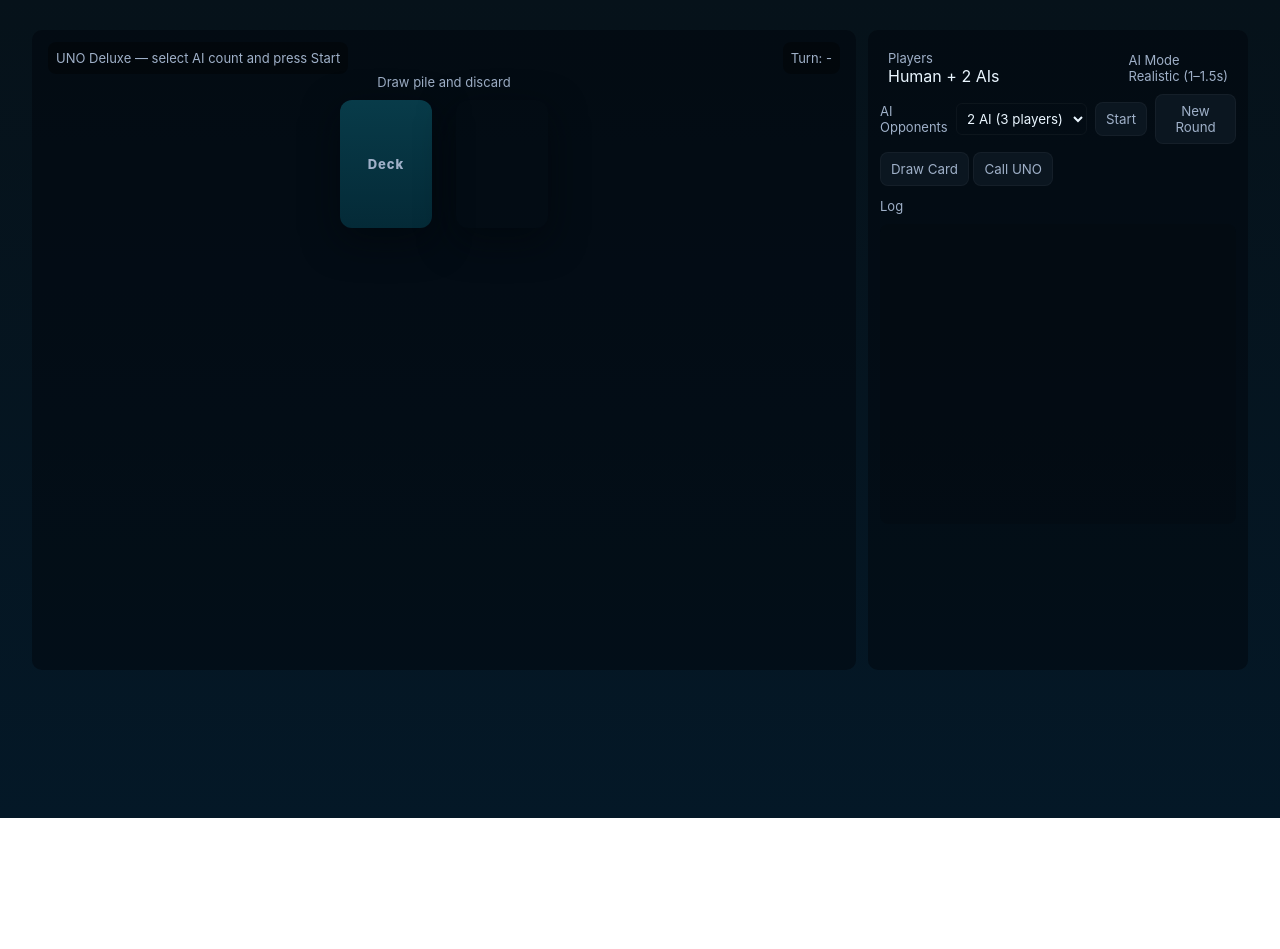
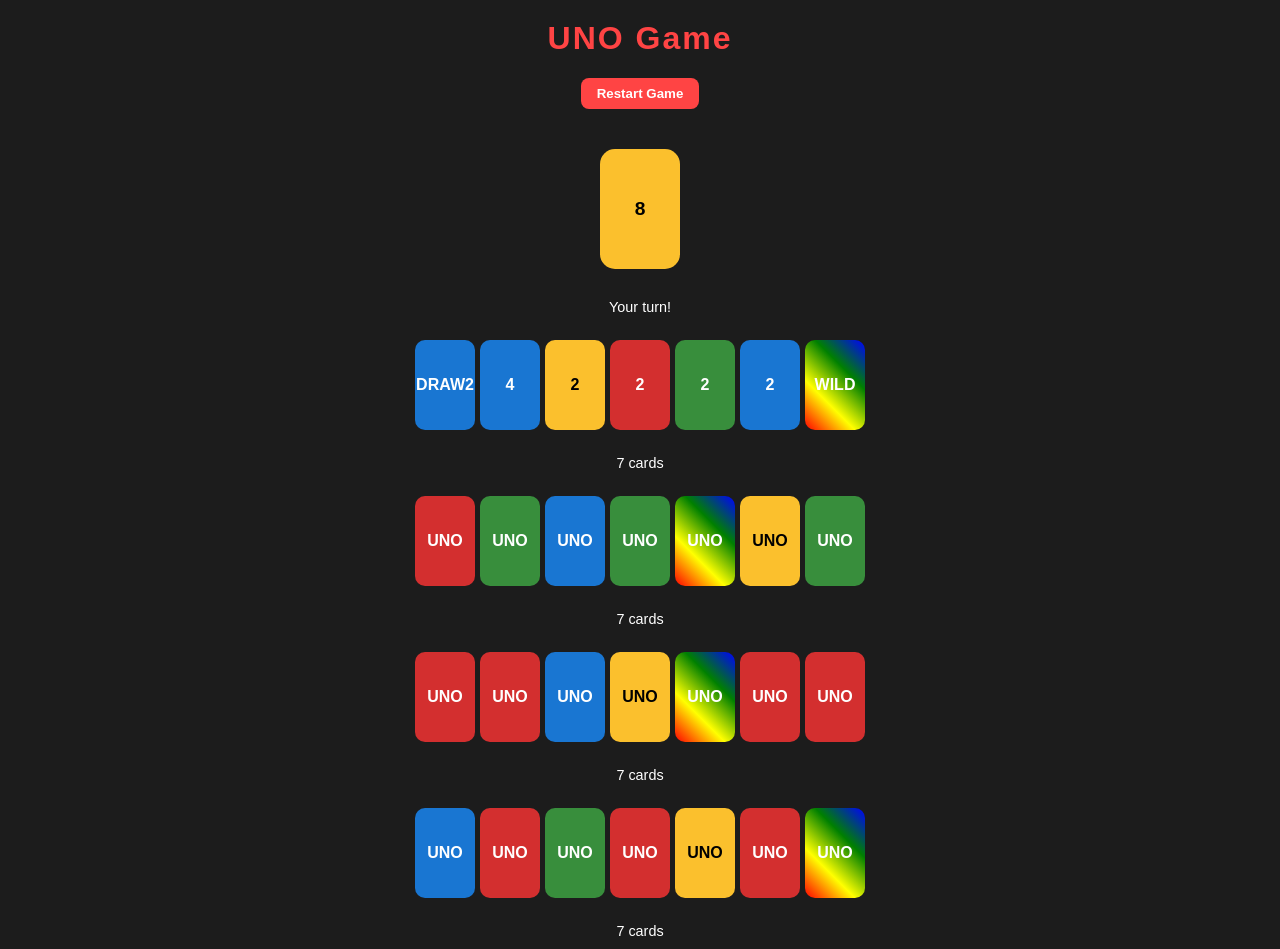
Before and after one commit to maylol1/Archipalego, a plain HTML site: page index.html in a window 1280 px wide. Before the commit the page ends 818 px from the top, so only its background shows below. Drawn offline with Linux system fonts and the light colour scheme.

Commit message:
Refactor HTML and improve game script
Refactor HTML structure and styles for improved layout and design. Update game script for better AI and gameplay mechanics.

```diff
--- a/index.html
+++ b/index.html
@@ -1,131 +1,148 @@
-<!doctype html>
+<!DOCTYPE html>
 <html lang="en">
 <head>
-<meta charset="utf-8" />
-<meta name="viewport" content="width=device-width,initial-scale=1" />
-<title>UNO Deluxe — Fixed & Polished</title>
+<meta charset="UTF-8" />
+<meta name="viewport" content="width=device-width, initial-scale=1.0" />
+<title>UNO Game - Refactored</title>
 <style>
-  :root{
-    --bg1:#06121a; --bg2:#041827;
-    --card-w:92px; --card-h:128px;
-    --red:#ef4444; --yellow:#f59e0b; --green:#10b981; --blue:#3b82f6; --wild:#111827;
-    --muted:#9fb0c8;
+  body {
+    background: #1c1c1c;
+    color: white;
+    font-family: "Poppins", sans-serif;
+    margin: 0;
+    overflow-x: hidden;
+    display: flex;
+    flex-direction: column;
+    align-items: center;
   }
-  *{box-sizing:border-box;font-family:Inter,system-ui,-apple-system,Segoe UI,Roboto,Arial;color:#eaf6ff}
-  html,body{height:100%;margin:0;background:linear-gradient(180deg,var(--bg1),var(--bg2))}
-  .container{max-width:1240px;margin:18px auto;padding:12px;display:grid;grid-template-columns:1fr 380px;gap:12px}
-  .board{background:linear-gradient(180deg,rgba(255,255,255,0.02),transparent);padding:12px;border-radius:12px;min-height:80vh;position:relative;overflow:hidden}
-  .panel{background:rgba(1,6,12,0.48);padding:12px;border-radius:10px}
-  .topRow{display:flex;justify-content:space-between;align-items:center;padding:8px}
-  .centerArea{display:flex;flex-direction:column;align-items:center;justify-content:center;margin-top:8px}
-  .piles{display:flex;gap:24px;align-items:center}
-  .pile{width:var(--card-w);height:var(--card-h);border-radius:12px;box-shadow:0 12px 36px rgba(2,6,12,0.6);display:flex;align-items:center;justify-content:center;position:relative;overflow:visible}
-  .cardBack{width:100%;height:100%;border-radius:12px;background:linear-gradient(180deg,#083b49,#042a37);display:flex;align-items:center;justify-content:center;color:#bfe7f8;font-weight:800;letter-spacing:1px}
-  #discardTop{width:100%;height:100%;border-radius:12px;display:flex;align-items:center;justify-content:center;font-weight:900;color:#021018}
-  .playersTop{display:flex;justify-content:center;gap:12px;align-items:flex-end;padding:12px}
-  .aiSlot{display:flex;flex-direction:column;align-items:center;gap:6px;width:160px}
-  .aiCards{display:flex;gap:6px}
-  .aiCard{width:34px;height:56px;border-radius:8px;background:#021826;box-shadow:inset 0 -6px 12px rgba(0,0,0,0.4)}
-  .statusBar{position:absolute;left:16px;top:12px;background:rgba(0,0,0,0.36);padding:8px;border-radius:8px}
-  .turnBadge{position:absolute;right:16px;top:12px;background:rgba(0,0,0,0.36);padding:8px;border-radius:8px}
-  .log{height:300px;overflow:auto;padding:8px;background:rgba(0,0,0,0.12);border-radius:8px;margin-top:10px;font-size:13px}
-  .controls{display:flex;gap:8px;align-items:center;margin-bottom:8px}
-  button{background:#0b1620;border:1px solid rgba(255,255,255,0.04);color:var(--muted);padding:8px 10px;border-radius:8px;cursor:pointer}
-  select,input{padding:6px;border-radius:6px;background:transparent;border:1px solid rgba(255,255,255,0.04);color:#eaf6ff}
-  .playerHandWrap{position:fixed;left:50%;transform:translateX(-50%);bottom:18px;display:flex;gap:10px;align-items:flex-end;padding:8px;pointer-events:none}
-  .handCard{width:var(--card-w);height:var(--card-h);border-radius:12px;display:flex;flex-direction:column;align-items:center;justify-content:center;font-weight:900;color:#021018;pointer-events:auto;cursor:pointer;transition:transform .22s cubic-bezier(.17,.67,.32,1), box-shadow .18s ease, opacity .18s ease}
-  .handCard:hover{transform:translateY(-10px) scale(1.02);box-shadow:0 28px 56px rgba(3,7,12,0.6)}
-  .face-red{background:linear-gradient(180deg,#ff7b7b,var(--red));color:white}
-  .face-yellow{background:linear-gradient(180deg,#ffde7a,var(--yellow));color:#021018}
-  .face-green{background:linear-gradient(180deg,#8cefc2,var(--green));color:#021018}
-  .face-blue{background:linear-gradient(180deg,#a7d3ff,var(--blue));color:#021018}
-  .face-wild{background:linear-gradient(180deg,#3a3a3a,var(--wild));color:white}
-  .cardSymbol{font-size:34px;line-height:1}
-  .cardSub{font-size:12px;color:rgba(0,0,0,0.35);margin-top:6px}
-  .glowActive{box-shadow:0 24px 60px rgba(125,211,252,0.12), 0 6px 18px rgba(125,211,252,0.06)}
-  .playedFloating{position:absolute;transition:transform .52s cubic-bezier(.17,.67,.32,1), opacity .4s ease;will-change:transform;z-index:999}
-  .fadeIn{animation:fadeIn .28s ease}
-  @keyframes fadeIn{from{opacity:0;transform:scale(.96)}to{opacity:1;transform:scale(1)}}
-  .reverseSpin{animation:spinRev 0.8s ease}
-  @keyframes spinRev{from{transform:rotate(0)}to{transform:rotate(360deg)}}
-  .colorPickPanel{position:absolute;left:50%;top:50%;transform:translate(-50%,-50%);background:rgba(3,6,9,0.96);padding:12px;border-radius:12px;display:flex;gap:8px;z-index:1200}
-  .colorPickBtn{width:64px;height:64px;border-radius:10px;border:3px solid rgba(0,0,0,0.18);cursor:pointer;box-shadow:0 14px 40px rgba(0,0,0,0.6)}
-  .hidden{display:none}
-  .centerOverlay{position:absolute;left:50%;top:52%;transform:translate(-50%,-50%);pointer-events:none}
-  .victory{position:absolute;left:50%;top:50%;transform:translate(-50%,-50%);background:rgba(2,6,12,0.9);padding:18px;border-radius:12px;z-index:2000;text-align:center}
-  .mini{font-size:13px;color:var(--muted)}
-  @media(max-width:980px){ .container{grid-template-columns:1fr} .playerHandWrap{left:50%;transform:translateX(-50%);bottom:8px} }
-  /* Hand fan spacing: use CSS variable to calculate translation to ensure stable layout */
-  .handContainer{display:flex;gap:10px;padding:6px;pointer-events:auto}
+
+  h1 {
+    margin-top: 20px;
+    color: #ff4444;
+    letter-spacing: 2px;
+  }
+
+  #game {
+    display: flex;
+    flex-direction: column;
+    align-items: center;
+    margin-top: 10px;
+  }
+
+  .hand {
+    display: flex;
+    flex-wrap: wrap;
+    justify-content: center;
+    margin: 15px;
+    gap: 5px;
+  }
+
+  .card {
+    width: 60px;
+    height: 90px;
+    border-radius: 10px;
+    background: gray;
+    color: white;
+    display: flex;
+    justify-content: center;
+    align-items: center;
+    font-weight: bold;
+    cursor: pointer;
+    transition: transform 0.2s, box-shadow 0.2s;
+    user-select: none;
+  }
+
+  .card:hover {
+    transform: translateY(-5px);
+    box-shadow: 0 0 10px #fff3;
+  }
+
+  .red { background: #d32f2f; }
+  .yellow { background: #fbc02d; color: black; }
+  .green { background: #388e3c; }
+  .blue { background: #1976d2; }
+  .wild { background: linear-gradient(45deg, red, yellow, green, blue); }
+
+  #top-card {
+    width: 80px;
+    height: 120px;
+    border-radius: 15px;
+    margin: 20px;
+    font-size: 1.2em;
+  }
+
+  #color-picker {
+    display: none;
+    justify-content: center;
+    gap: 10px;
+    margin: 10px;
+  }
+
+  .color-btn {
+    width: 60px;
+    height: 60px;
+    border-radius: 50%;
+    border: none;
+    cursor: pointer;
+    outline: none;
+  }
+
+  .color-btn.red { background: #d32f2f; }
+  .color-btn.yellow { background: #fbc02d; }
+  .color-btn.green { background: #388e3c; }
+  .color-btn.blue { background: #1976d2; }
+
+  .info {
+    margin: 10px;
+    font-size: 0.9em;
+  }
+
+  #reset-btn {
+    background: #ff4444;
+    color: white;
+    padding: 8px 16px;
+    border: none;
+    border-radius: 8px;
+    cursor: pointer;
+    margin-bottom: 10px;
+    font-weight: bold;
+  }
+
+  #reset-btn:hover { background: #ff6666; }
+
 </style>
 </head>
 <body>
-<div class="container">
-  <div class="board panel" id="board" tabindex="0">
-    <div class="statusBar mini" id="status">UNO Deluxe — select AI count and press Start</div>
-    <div class="turnBadge mini" id="turnBadge">Turn: -</div>
+  <h1>UNO Game</h1>
 
-    <div class="playersTop" id="playersTop"></div>
+  <button id="reset-btn">Restart Game</button>
 
-    <div class="centerArea">
-      <div id="centerAction" class="mini" style="margin-bottom:10px">Draw pile and discard</div>
-      <div class="piles">
-        <div class="pile" id="drawPile" title="Draw Pile"><div class="cardBack mini" id="drawBack">Deck</div></div>
-        <div class="pile" id="discardPile" title="Discard Pile"><div id="discardTop" style="width:100%;height:100%;border-radius:12px;display:flex;align-items:center;justify-content:center;font-weight:900"></div></div>
-      </div>
+  <div id="game">
+    <div id="top-card" class="card"></div>
+
+    <div id="color-picker">
+      <button id="pick-red" class="color-btn red"></button>
+      <button id="pick-yellow" class="color-btn yellow"></button>
+      <button id="pick-green" class="color-btn green"></button>
+      <button id="pick-blue" class="color-btn blue"></button>
     </div>
 
-    <div id="playedArea" style="position:absolute;left:50%;top:40%;transform:translateX(-50%);pointer-events:none"></div>
+    <div class="info" id="turn-info">Your turn!</div>
 
-    <div id="colorPicker" class="colorPickPanel hidden">
-      <div class="mini" style="align-self:center;margin-right:6px">Choose color</div>
-      <div class="colorPickBtn face-red" data-color="red"></div>
-      <div class="colorPickBtn face-yellow" data-color="yellow"></div>
-      <div class="colorPickBtn face-green" data-color="green"></div>
-      <div class="colorPickBtn face-blue" data-color="blue"></div>
-    </div>
+    <div id="hand-0" class="hand"></div>
+    <div class="info" id="count-0">0 cards</div>
 
-    <div id="victoryOverlay" class="victory hidden"></div>
-  </div>
-
-  <aside class="panel">
-    <div class="topRow">
-      <div>
-        <div class="mini">Players</div>
-        <div class="big" id="playersCountLabel">Human + 2 AIs</div>
-      </div>
-      <div>
-        <div class="mini">AI Mode</div>
-        <div class="mini">Realistic (1–1.5s)</div>
-      </div>
-    </div>
-
-    <div class="controls">
-      <label class="mini">AI Opponents</label>
-      <select id="aiCountSelect"><option value="2">2 AI (3 players)</option><option value="3">3 AI (4 players)</option></select>
-      <button id="startBtn">Start</button>
-      <button id="newBtn">New Round</button>
-    </div>
-
-    <div style="margin-top:8px;">
-      <button id="drawBtn">Draw Card</button>
-      <button id="unoBtn">Call UNO</button>
-    </div>
-
-    <div style="margin-top:12px" class="mini">Log</div>
-    <div id="log" class="log mini"></div>
-
-  </aside>
-</div>
-
-<!-- Player hand overlay at bottom -->
-<div class="playerHandWrap" id="playerHand">
-  <div class="handContainer" id="handContainer"></div>
+    <div id="hand-1" class="hand"></div>
+    <div class="info" id="count-1">0 cards</div>
+    <div id="hand-2" class="hand"></div>
+    <div class="info" id="count-2">0 cards</div>
+    <div id="hand-3" class="hand"></div>
+    <div class="info" id="count-3">0 cards</div>
   </div>
 
   <script>
   /* ============================================================
-   UNO GAME SCRIPT – Refactored + Fixed + Smarter AI
+     UNO GAME SCRIPT – Refactored + Smarter AI + Freeze Fix
      ============================================================ */
 
   let deck = [];
@@ -135,10 +152,9 @@
   let topCard = null;
   let topColor = null;
   let busy = false;
-let waitingColor = null;
+  let waitingColor = false;
 
-/* --- Utility helpers --- */
-const sleep = (ms) => new Promise(r => setTimeout(r, ms));
+  const sleep = (ms) => new Promise((r) => setTimeout(r, ms));
   const log = (msg) => console.log(`[UNO] ${msg}`);
 
   function shuffle(array) {
@@ -149,10 +165,10 @@
     return array;
   }
 
-/* --- Deck management --- */
+  /* --- Deck --- */
   function buildDeck() {
     const colors = ["red", "yellow", "green", "blue"];
-  const values = ["0", "1", "2", "3", "4", "5", "6", "7", "8", "9", "skip", "reverse", "draw2"];
+    const values = ["0","1","2","3","4","5","6","7","8","9","skip","reverse","draw2"];
     deck = [];
     for (const c of colors) {
       for (const v of values) {
@@ -195,6 +211,7 @@
   function renderHands() {
     for (let i = 0; i < players.length; i++) {
       const handDiv = document.getElementById(`hand-${i}`);
+      if (!handDiv) continue;
       handDiv.innerHTML = "";
       const p = players[i];
       p.hand.forEach((card, idx) => {
@@ -210,7 +227,7 @@
     }
   }
 
-/* --- Initialization --- */
+  /* --- Init --- */
   function initGame() {
     buildDeck();
     players = [];
@@ -220,20 +237,15 @@
     topColor = topCard.color;
     current = 0;
     direction = 1;
-  waitingColor = null;
+    waitingColor = false;
     busy = false;
     renderAll();
-  log("Game started.");
     updateTurn();
   }
 
-/* --- Game logic --- */
+  /* --- Logic --- */
   function canPlayCard(card) {
-  return (
-    card.color === topColor ||
-    card.value === topCard.value ||
-    card.color === "wild"
-  );
+    return (card.color === topColor || card.value === topCard.value || card.color === "wild");
   }
 
   function getNextPlayer() {
@@ -242,23 +254,16 @@
 
   function applyCardEffect(card) {
     switch (card.value) {
-    case "skip":
-      current = getNextPlayer();
-      break;
-    case "reverse":
-      direction *= -1;
-      if (players.length === 2) current = getNextPlayer();
-      break;
+      case "skip": current = getNextPlayer(); break;
+      case "reverse": direction *= -1; if (players.length === 2) current = getNextPlayer(); break;
       case "draw2":
-      const target = getNextPlayer();
-      for (let i = 0; i < 2; i++) players[target].hand.push(drawCard());
-      current = target;
-      break;
+        const t = getNextPlayer();
+        for (let i = 0; i < 2; i++) players[t].hand.push(drawCard());
+        current = t; break;
       case "wild4":
-      const next = getNextPlayer();
-      for (let i = 0; i < 4; i++) players[next].hand.push(drawCard());
-      current = next;
-      break;
+        const n = getNextPlayer();
+        for (let i = 0; i < 4; i++) players[n].hand.push(drawCard());
+        current = n; break;
     }
   }
 
@@ -273,16 +278,12 @@
     const card = players[0].hand[idx];
     if (!canPlayCard(card)) return;
     busy = true;
-  playCard(card, 0);
     players[0].hand.splice(idx, 1);
+    topCard = { ...card };
+    topColor = card.color === "wild" ? topColor : card.color;
     renderAll();
     await handleAfterPlay(card, 0);
     busy = false;
-}
-
-function playCard(card, pid) {
-  topCard = { ...card };
-  topColor = card.color === "wild" ? topColor : card.color;
   }
 
   async function handleAfterPlay(card, pid) {
@@ -292,12 +293,12 @@
         await chooseColorUI();
         waitingColor = false;
       } else {
-      await aiChooseColor(pid, card);
+        await aiChooseColor(pid);
       }
     }
     applyCardEffect(card);
     renderAll();
-  await sleep(600);
+    await sleep(700);
     if (players[pid].hand.length === 0) {
       alert(pid === 0 ? "You win!" : `Player ${pid + 1} wins!`);
       return initGame();
@@ -305,12 +306,11 @@
     endTurn();
   }
 
-async function chooseColorUI() {
+  function chooseColorUI() {
     return new Promise(resolve => {
-    const colors = ["red", "yellow", "green", "blue"];
       const picker = document.getElementById("color-picker");
       picker.style.display = "flex";
-    colors.forEach(color => {
+      ["red", "yellow", "green", "blue"].forEach(color => {
         const btn = document.getElementById(`pick-${color}`);
         btn.onclick = () => {
           topColor = color;
@@ -321,12 +321,13 @@
     });
   }
 
-/* --- AI Logic --- */
+  /* --- AI --- */
   async function aiTurn() {
     const pid = current;
     const p = players[pid];
     busy = true;
-  await sleep(800 + Math.random() * 500);
+    document.getElementById("turn-info").textContent = `Player ${pid + 1}'s turn...`;
+    await sleep(1000 + Math.random() * 500);
 
     const playable = p.hand.filter(c => canPlayCard(c));
     if (playable.length === 0) {
@@ -335,7 +336,7 @@
       renderAll();
       await sleep(600);
       if (canPlayCard(drawn)) {
-      await aiPlayCard(pid, drawn);
+        await aiPlay(pid, drawn);
       } else {
         busy = false;
         endTurn();
@@ -343,51 +344,54 @@
       return;
     }
 
-  // Pick card with priority: draw4 > draw2 > skip > reverse > number
-  const choice = playable.find(c => c.value === "wild4") ||
+    // Priority
+    const card = playable.find(c => c.value === "wild4") ||
                  playable.find(c => c.value === "draw2") ||
                  playable.find(c => c.value === "skip") ||
                  playable.find(c => c.value === "reverse") ||
                  playable[Math.floor(Math.random() * playable.length)];
 
-  await aiPlayCard(pid, choice);
+    await aiPlay(pid, card);
     busy = false;
   }
 
-async function aiPlayCard(pid, card) {
+  async function aiPlay(pid, card) {
     const p = players[pid];
     const idx = p.hand.findIndex(c => c === card);
     if (idx !== -1) p.hand.splice(idx, 1);
-  playCard(card, pid);
+    topCard = { ...card };
+    topColor = card.color === "wild" ? topColor : card.color;
     renderAll();
-  log(`AI ${pid} played ${card.color} ${card.value}`);
     await handleAfterPlay(card, pid);
   }
 
-async function aiChooseColor(pid, card) {
+  async function aiChooseColor(pid) {
+    const hand = players[pid].hand;
     const counts = {};
-  for (const c of players[pid].hand) {
+    for (const c of hand) {
       if (c.color === "wild") continue;
       counts[c.color] = (counts[c.color] || 0) + 1;
     }
-  const bestColor = Object.entries(counts).sort((a, b) => b[1] - a[1])[0]?.[0] || "red";
-  topColor = bestColor;
-  log(`AI ${pid} chose ${bestColor}`);
+    const best = Object.entries(counts).sort((a, b) => b[1] - a[1])[0]?.[0] || "red";
+    topColor = best;
+    log(`AI ${pid} chose ${best}`);
     await sleep(500);
   }
 
-/* --- Turn loop --- */
+  /* --- Turn flow --- */
   async function updateTurn() {
     renderAll();
     if (waitingColor || busy) return;
     if (current === 0) {
-    log("Your turn!");
+      document.getElementById("turn-info").textContent = "Your turn!";
     } else {
       await aiTurn();
     }
   }
 
-/* --- Start Game --- */
+  /* --- Events --- */
+  document.getElementById("reset-btn").onclick = initGame;
+
   window.onload = initGame;
   </script>
 </body>
```
Lines whose indentation alone changed are shown as unchanged.
